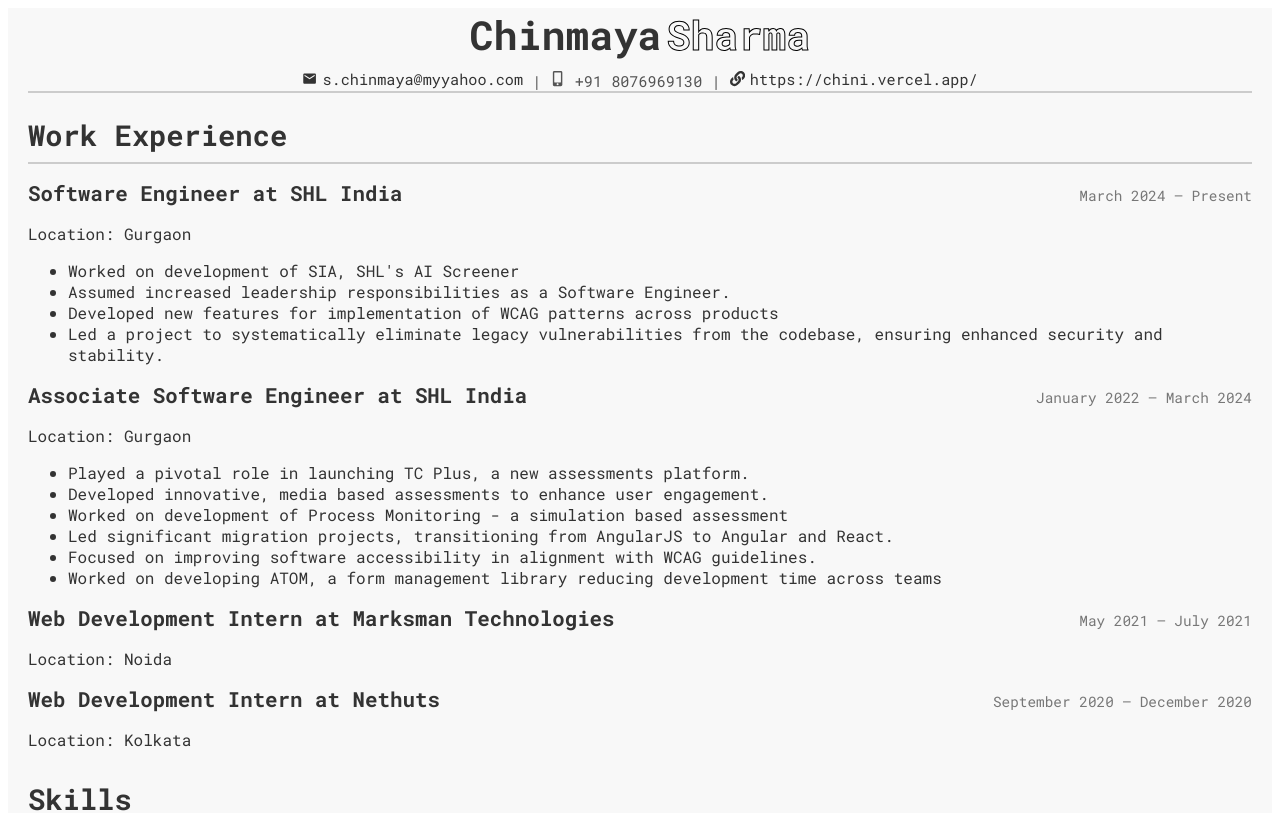
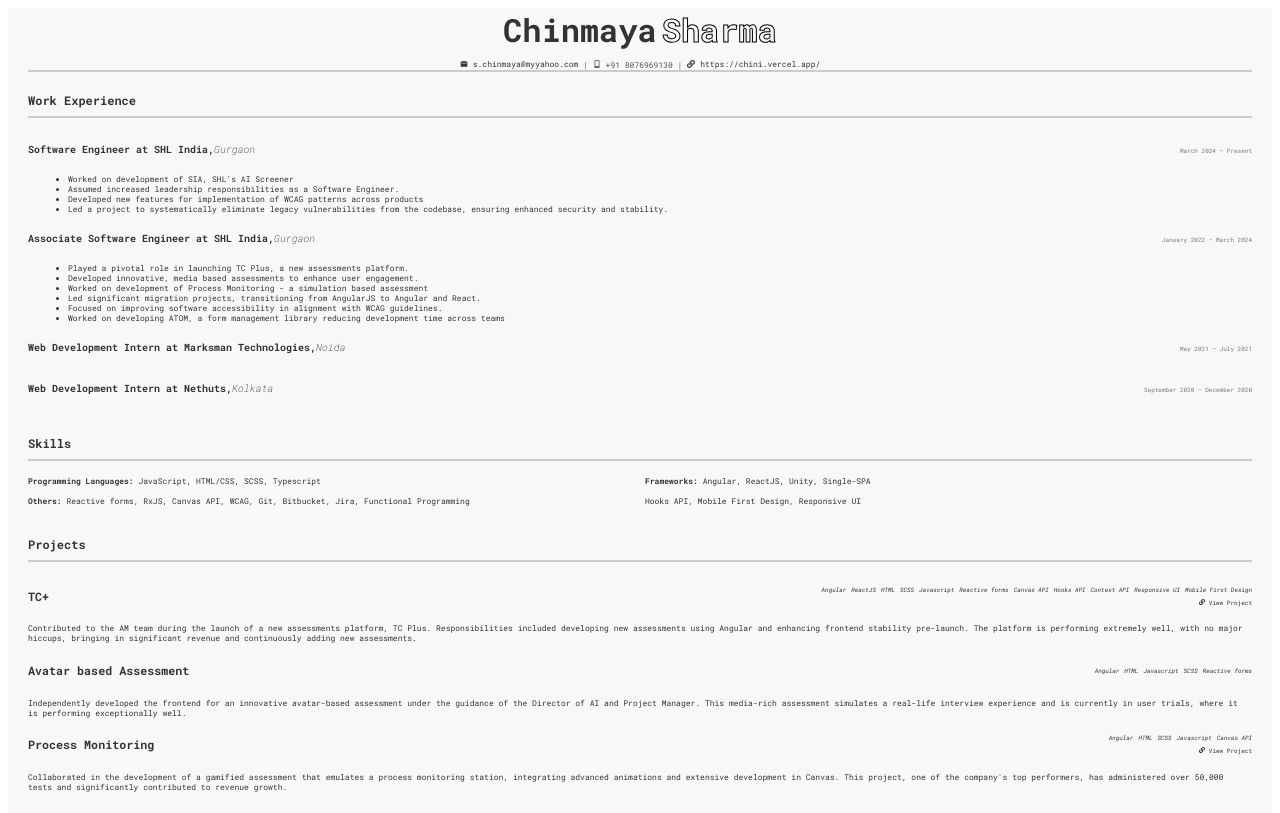
Before and after one commit to foxtrot12/retarted-delta, a React (Vite) app: page / in a window 1280 px wide. Shown: the top 813 px of the page. Built offline with nearby package versions, Linux system fonts and the light colour scheme.

Commit message:
print specific css changes

```diff
--- a/src/font.scss
+++ b/src/font.scss
@@ -46,6 +46,6 @@
   font-style: italic;
 }
 
-.wt300{
-    font-weight: 300;
+.wt200{
+    font-weight: 200;
 }
--- a/src/resume.scss
+++ b/src/resume.scss
@@ -2,6 +2,7 @@
   padding: 0 20px 20px 20px;
   background-color: #f8f8f8;
   color: #333;
+  font-size: 8px;
   a {
     color: #333;
   }
@@ -16,7 +17,7 @@
 
 .resume-name {
   margin: 0;
-    font-size: 40px; // 2.5em * 16 = 40px
+  font-size: 32px; /* 42px → 21px */
   display: inline-flex;
   gap: 5px;
   p {
@@ -26,7 +27,7 @@
 
 .resume-contact {
   margin-top: 8px;
-    font-size: 15.2px; // 0.95em * 16 = 15.2px
+  font-size: 8px; /* 12px → 6px */
   color: #555;
   a {
     display: inline-flex;
@@ -43,7 +44,7 @@
 .section-title {
   border-bottom: 2px solid #ccc;
   padding-bottom: 8px;
-    font-size: 28.8px; // 1.8em * 16 = 28.8px
+  font-size: 12px; /* 17.28px → 8.64px, rounded to 9px */
   margin-bottom: 15px;
 }
 
@@ -61,9 +62,9 @@
   display: flex;
   justify-content: space-between;
   align-items: center;
-    font-size: 20.8px; // 1.3em * 16 = 20.8px
+  font-size: 10px; /* 16px → 8px */
   .rtSide {
-      font-size: 12.8px; // 0.8em * 16 = 12.8px
+    font-size: 6px; /* 12px → 6px */
     display: flex;
     flex-direction: column;
     align-content: space-between;
@@ -85,7 +86,7 @@
 .job-date,
 .award-date,
 .education-date {
-    font-size: 14.4px; // 0.9em * 16 = 14.4px
+  font-size: 6px; /* 12px → 6px */
   color: #777;
 }
 
@@ -97,14 +98,14 @@
 }
 
 .skills-list {
-    display: flex;
-    flex-wrap: wrap;
-    gap: 20px;
+  display: grid;
+  grid-template-columns: 1fr 1fr;
+  gap: 10px;
 }
 
-  .skill-category {
-    font-size: 15.2px; // 0.95em * 16 = 15.2px
-  }
+// .skill-category {
+//   font-size: 5px; /* 9.12px → 4.56px, rounded to 5px */
+// }
 
 a {
   color: #1a0dab;
--- a/src/resume.tsx
+++ b/src/resume.tsx
@@ -6,7 +6,7 @@ import { ResumeData } from "./const/common";
 
 
 
-const Resume : React.FC<{resumeData : ResumeData}>= ({resumeData}) => {
+const Resume: React.FC<{ resumeData: ResumeData }> = ({ resumeData }) => {
 
   return (
     <div className="resume-container roboto-mono">
@@ -40,14 +40,13 @@ const Resume : React.FC<{resumeData : ResumeData}>= ({resumeData}) => {
           <div key={index} className="work-item">
             <div className="item-header">
               <h3 className="job-title">
-                {job.position} at {job.company}
+                {job.position} at {job.company}, <p className="roboto-mono-italic wt200">{job.location}</p>
               </h3>
               <span className="job-date">
                 {job.startDate} – {job.endDate}
               </span>
             </div>
             <div className="job-details">
-              {job.location && <p>Location: {job.location}</p>}
               {job.highlights &&
                 job.highlights.filter((h) => h.trim() !== "").length > 0 && (
                   <ul>
```
Lines whose indentation alone changed are shown as unchanged.
